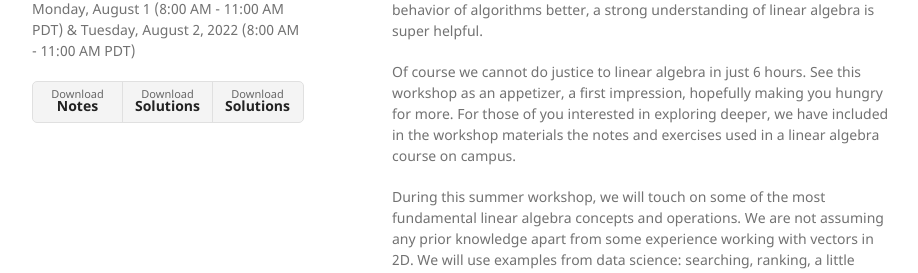
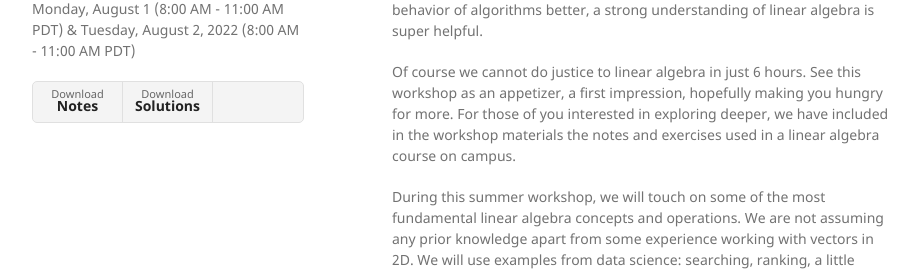
Before and after one commit to nsaad31/Linear_Algebra_ICME_Workshops_2023, a Jekyll site: the page built from index.md, in a window 1280 px wide. Shown: the part 236-509 px from the top of the page, without its empty margins (178-1096 px from the left). Built offline with Jekyll 4.4.1, drawn with Linux system fonts in a browser that asks for light colours; our own code applies the rules of GitHub Pages for plain Markdown files.

Commit message:
Update default.html

```diff
--- a/_layouts/default.html
+++ b/_layouts/default.html
@@ -34,7 +34,6 @@
         <ul class="downloads">
           <li><a href="{{ "/docs/MatrixComputationsIntroBook.pdf" | relative_url }}"> Download <strong>Notes</strong></a></li>
           <li><a href="{{ "/docs/MatrixComputationsAnswerstoEvennumberedQuestions.pdf" | relative_url }}"> Download <strong>Solutions</strong></a></li>
-          <li><a href="{{ "/docs/MatrixComputationsAnswerstoEvennumberedQuestions.pdf" | relative_url }}"> Download <strong>Solutions</strong></a></li>
         </ul>
         {% endif %}
       </header>
```
